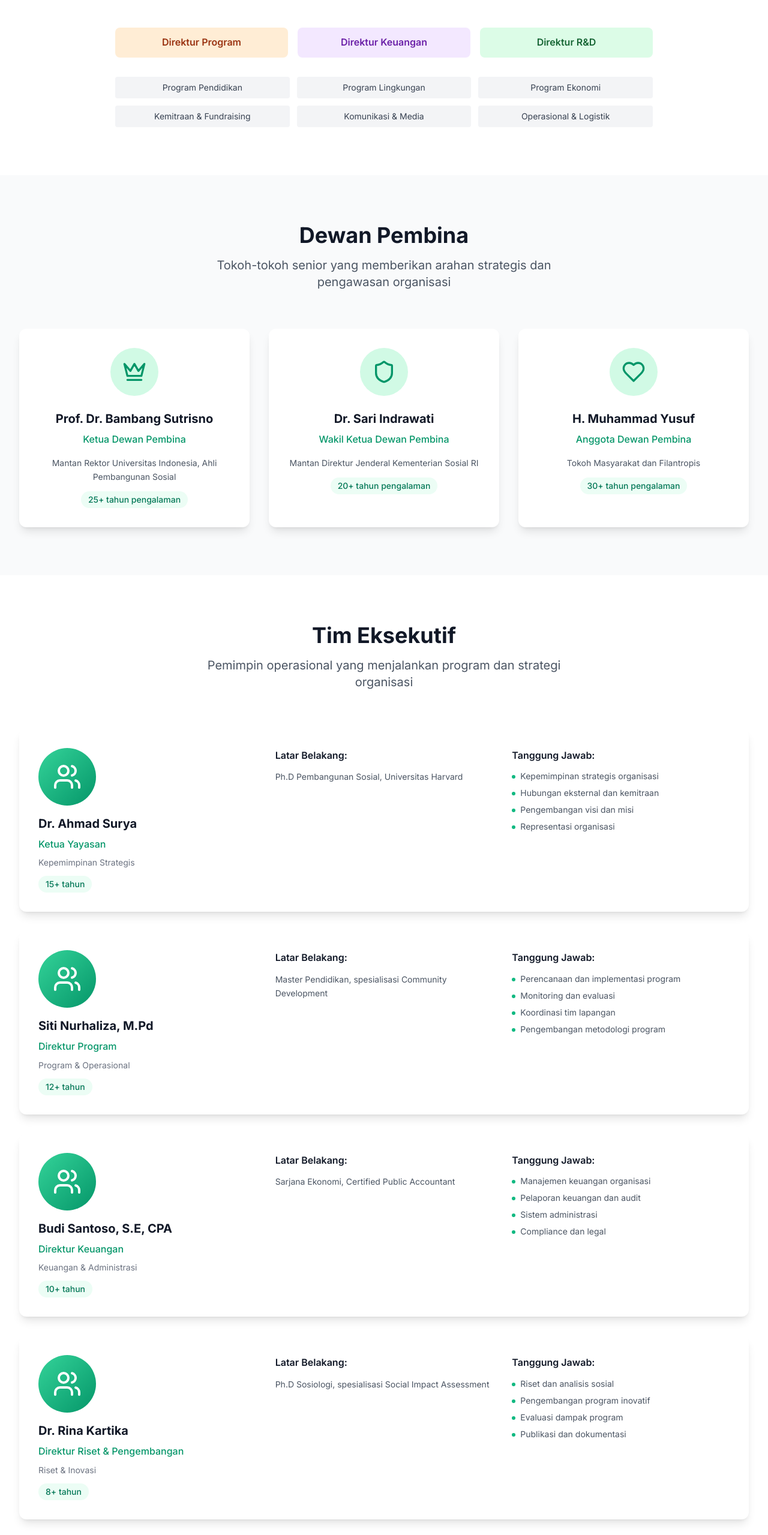
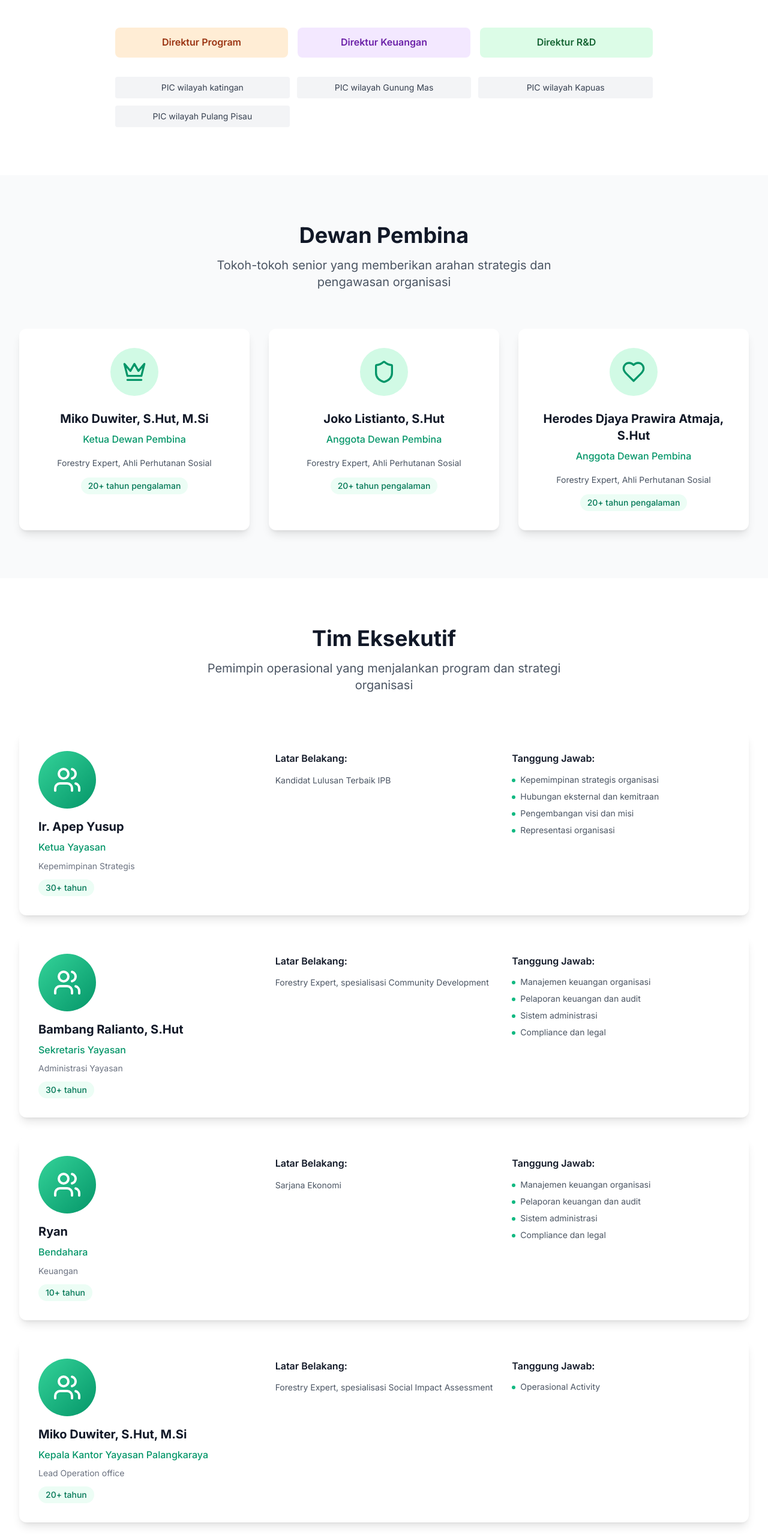
Before and after one commit to antangpatahumahagalewu-stack/yayasanamal-main, a React (Vite) app: page /tentang/struktur in a window 1280 px wide. Shown: the part 787-3346 px from the top of the page at 60% size. Built offline with nearby package versions, Linux system fonts and the light colour scheme.

Commit message:
Update StrukturOrganisasi.tsx
Struktur Organisasi

```diff
--- a/src/pages/tentang/StrukturOrganisasi.tsx
+++ b/src/pages/tentang/StrukturOrganisasi.tsx
@@ -4,60 +4,60 @@ import { Users, Crown, Shield, Briefcase, Heart, Award } from 'lucide-react';
 const StrukturOrganisasi: React.FC = () => {
   const boardMembers = [
     {
-      name: 'Prof. Dr. Bambang Sutrisno',
+      name: 'Miko Duwiter, S.Hut, M.Si',
       position: 'Ketua Dewan Pembina',
-      background: 'Mantan Rektor Universitas Indonesia, Ahli Pembangunan Sosial',
-      experience: '25+ tahun',
+      background: 'Forestry Expert, Ahli Perhutanan Sosial',
+      experience: '20+ tahun',
       icon: Crown
     },
     {
-      name: 'Dr. Sari Indrawati',
-      position: 'Wakil Ketua Dewan Pembina',
-      background: 'Mantan Direktur Jenderal Kementerian Sosial RI',
+      name: 'Joko Listianto, S.Hut',
+      position: 'Anggota Dewan Pembina',
+      background: 'Forestry Expert, Ahli Perhutanan Sosial',
       experience: '20+ tahun',
       icon: Shield
     },
     {
-      name: 'H. Muhammad Yusuf',
+      name: 'Herodes Djaya Prawira Atmaja, S.Hut',
       position: 'Anggota Dewan Pembina',
-      background: 'Tokoh Masyarakat dan Filantropis',
-      experience: '30+ tahun',
+      background: 'Forestry Expert, Ahli Perhutanan Sosial',
+      experience: '20+ tahun',
       icon: Heart
     }
   ];
 
   const executiveTeam = [
     {
-      name: 'Dr. Ahmad Surya',
+      name: 'Ir. Apep Yusup',
       position: 'Ketua Yayasan',
       department: 'Kepemimpinan Strategis',
-      background: 'Ph.D Pembangunan Sosial, Universitas Harvard',
+      background: 'Kandidat Lulusan Terbaik IPB',
       responsibilities: [
         'Kepemimpinan strategis organisasi',
         'Hubungan eksternal dan kemitraan',
         'Pengembangan visi dan misi',
         'Representasi organisasi'
       ],
-      experience: '15+ tahun'
+      experience: '30+ tahun'
     },
     {
-      name: 'Siti Nurhaliza, M.Pd',
-      position: 'Direktur Program',
-      department: 'Program & Operasional',
-      background: 'Master Pendidikan, spesialisasi Community Development',
+      name: 'Bambang Ralianto, S.Hut',
+      position: 'Sekretaris Yayasan',
+      department: 'Administrasi Yayasan',
+      background: 'Forestry Expert, spesialisasi Community Development',
       responsibilities: [
-        'Perencanaan dan implementasi program',
-        'Monitoring dan evaluasi',
-        'Koordinasi tim lapangan',
-        'Pengembangan metodologi program'
+        'Manajemen keuangan organisasi',
+        'Pelaporan keuangan dan audit',
+        'Sistem administrasi',
+        'Compliance dan legal'
       ],
-      experience: '12+ tahun'
+      experience: '30+ tahun'
     },
     {
-      name: 'Budi Santoso, S.E, CPA',
-      position: 'Direktur Keuangan',
-      department: 'Keuangan & Administrasi',
-      background: 'Sarjana Ekonomi, Certified Public Accountant',
+      name: 'Ryan',
+      position: 'Bendahara',
+      department: 'Keuangan',
+      background: 'Sarjana Ekonomi',
       responsibilities: [
         'Manajemen keuangan organisasi',
         'Pelaporan keuangan dan audit',
@@ -67,62 +67,55 @@ const StrukturOrganisasi: React.FC = () => {
       experience: '10+ tahun'
     },
     {
-      name: 'Dr. Rina Kartika',
-      position: 'Direktur Riset & Pengembangan',
-      department: 'Riset & Inovasi',
-      background: 'Ph.D Sosiologi, spesialisasi Social Impact Assessment',
+      name: 'Miko Duwiter, S.Hut, M.Si',
+      position: 'Kepala Kantor Yayasan Palangkaraya',
+      department: 'Lead Operation office',
+      background: 'Forestry Expert, spesialisasi Social Impact Assessment',
       responsibilities: [
-        'Riset dan analisis sosial',
-        'Pengembangan program inovatif',
-        'Evaluasi dampak program',
-        'Publikasi dan dokumentasi'
+        'Operasional Activity'
       ],
-      experience: '8+ tahun'
+      experience: '20+ tahun'
+    },
+      {
+      name: 'Boby H. Mihing',
+      position: 'Head Perencana Program, Implementasi, & Monev',
+      department: 'Perencana Program, Implementasi, & Monev',
+      background: 'IT',
+      responsibilities: [
+        'Karbon Project Data manager'
+      ],
+      experience: '15+ tahun'
     }
   ];
 
   const departments = [
     {
-      name: 'Program Pendidikan',
-      head: 'Drs. Agus Wijaya, M.Pd',
-      team: 8,
-      focus: 'Beasiswa, pembangunan sekolah, pelatihan guru',
-      achievements: '500+ beasiswa, 25 sekolah dibangun'
+      name: 'PIC wilayah katingan',
+      head: 'OcaY',
+      team: 5,
+      focus: 'Perencana Project Karbon Wilayah Katingan',
+      achievements: '¬'
     },
     {
-      name: 'Program Lingkungan',
-      head: 'Dr. Maya Sari, M.Si',
+      name: 'PIC wilayah Gunung Mas',
+      head: 'Ambrin, AMD',
       team: 6,
-      focus: 'Konservasi, penanaman pohon, edukasi lingkungan',
-      achievements: '50,000+ pohon ditanam, 10 spesies dilestarikan'
+      focus: 'Perencana Project Karbon Wilayah Gunung Mas',
+      achievements: '¬'
     },
-    {
-      name: 'Program Ekonomi',
-      head: 'Ir. Joko Susilo, M.M',
-      team: 7,
-      focus: 'Pemberdayaan UMKM, pelatihan keterampilan',
-      achievements: '2,000+ UMKM diberdayakan, 85% tingkat keberhasilan'
+     {
+      name: 'PIC wilayah Kapuas',
+      head: 'Axel',
+      team: 6,
+      focus: 'Perencana Project Karbon Wilayah Kapuas',
+      achievements: '¬'
     },
-    {
-      name: 'Kemitraan & Fundraising',
-      head: 'Lisa Permata, S.Sos',
-      team: 5,
-      focus: 'Kemitraan strategis, penggalangan dana',
-      achievements: '50+ mitra aktif, Rp 15M dana terkumpul/tahun'
-    },
-    {
-      name: 'Komunikasi & Media',
-      head: 'Andi Rahman, S.I.Kom',
-      team: 4,
-      focus: 'Publikasi, media relations, digital marketing',
-      achievements: '100K+ followers, 500+ liputan media'
-    },
-    {
-      name: 'Operasional & Logistik',
-      head: 'Hendra Kusuma, S.T',
+     {
+      name: 'PIC wilayah Pulang Pisau',
+      head: 'Arjuni, ST',
       team: 6,
-      focus: 'Operasional harian, logistik program',
-      achievements: '99% efisiensi operasional, 15 provinsi jangkauan'
+      focus: 'Perencana Project Karbon Wilayah Pulang Pisau',
+      achievements: '¬'
     }
   ];
 
```
